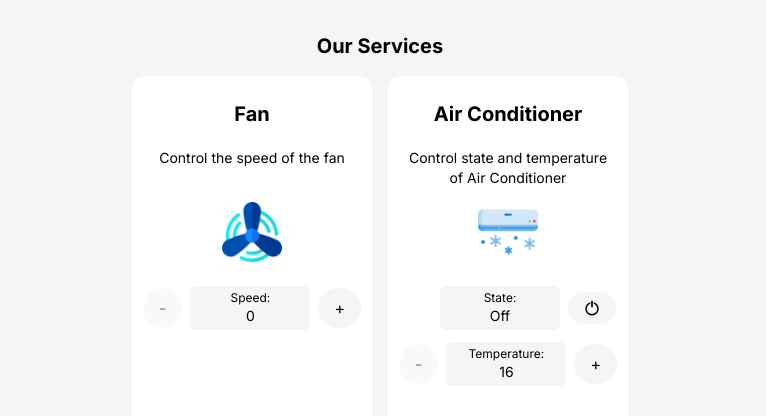
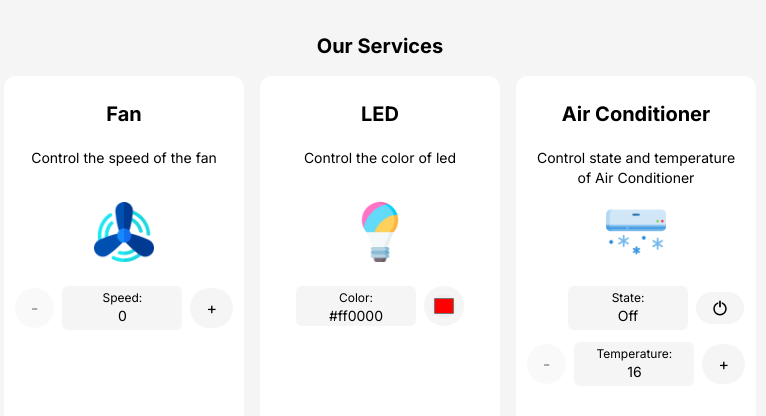
Before and after one commit to saurav1729/konnex-hackathon, a Next.js app: page / in a window 1280 px wide. Shown: the top 416 px of the page, without its empty margins (260-1026 px from the left). Built offline with nearby package versions, Linux system fonts and the light colour scheme.

Commit message:
led component

```diff
--- a/src/components/Led.jsx
+++ b/src/components/Led.jsx
@@ -7,27 +7,26 @@ const Led = () => {
 
 
   return (
-    <div className='w-[200px] bg-white rounded-xl p-4 flex flex-col items-center gap-3 bg-[white] '>
-        <div className='font-popins font-bold text-black text-xl text-center my-2'>Fan</div>
-        <div className='font-popins text-sm text-black '>Control the speed of the fan</div>
+    <div className='w-[240px] bg-white rounded-xl p-4 flex flex-col items-center gap-3 bg-[white] h-[360px]'>
+        <div className='font-popins font-bold text-black text-xl text-center my-2'>LED</div>
+        <div className='font-popins text-sm text-black h-[30px]'>Control the color of led</div>
         <div className='flex justify-center items-center w-[60px] h-[60px] m-3'>
             <Image src='/images/led.png' height={100} width={100} className='h-100 w-100'/>
         </div>
         <div className='flex items-center justify-center gap-2'>
 
-            <div className='rounded-md px-5 py-1 bg-color-1 w-[120px]'>
-                <div className='flex'>
+            <div className='rounded-md px-5 py-1 bg-color-1 w-[120px] mx-auto'>
+            <div className='flex flex-col justify-center items-center'>
                     <div className='text-xs font-popins flex justify-start'>Color:</div>
-                    <div className={`text-sm font-popins flex justify-center h-4 w-4 mx-2 rounded-full bg-[${color}]`}></div>
+                    <div className={`text-sm font-popins flex justify-center h-4 w-4 mx-2 rounded-full bg-[${color}]`}>{color}</div>
                 </div>
-                <div>
-                <div className='text-xs font-popins flex justify-start'>Choose Color:</div>
-                <div className='rounded-full'><input className='rounded-full' value={color} type='color' onChange={(e)=>{
+                {/* <button className={`rounded-full p-2 px-4 bg-color-1 ${speed===5?'opacity-50 cursor-not-allowed':'opacity:100 cursor-pointer'} `} onClick={handleClickPlus} disabled={speed===5?true:false}>+</button> */}
+
+
+            </div>
+            <div className='rounded-full p-2  bg-color-1 flex items-center justify-center'><input className='rounded-full h-6 w-6' value={color} type='color' onChange={(e)=>{
                     setColor(e.target.value);
                 }}></input></div>
-
-                </div>
-            </div>
 
         </div>
 
--- a/src/components/Tools.jsx
+++ b/src/components/Tools.jsx
@@ -1,6 +1,7 @@
 import React from 'react'
 import Fan from './Fan'
 import AirConditioner from './AirCondtioner'
+import Led from './Led'
 
 const Tools = () => {
   return (
@@ -9,6 +10,7 @@ const Tools = () => {
         <div className='text-xl font-popins font-bold text-center my-4'>Our Services</div>
         <div className='flex flex-wrap justify-center items-center max-w-6xl mx-auto gap-4'>
             <Fan/>
+            <Led/>
             <AirConditioner/>
 
         </div>
```
